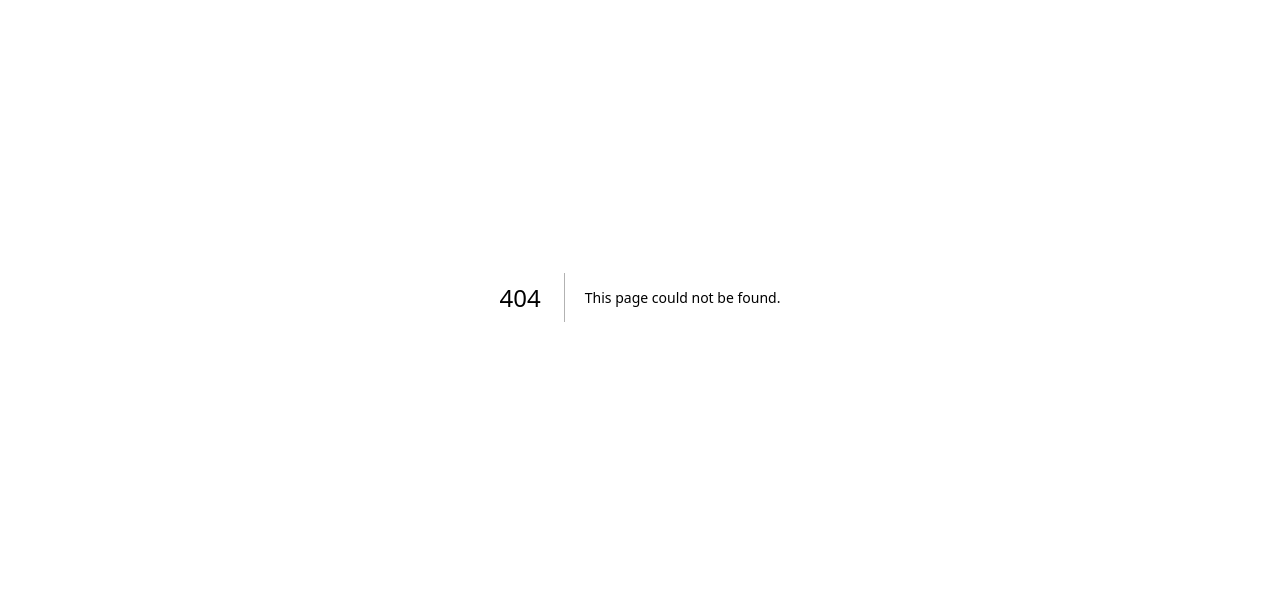
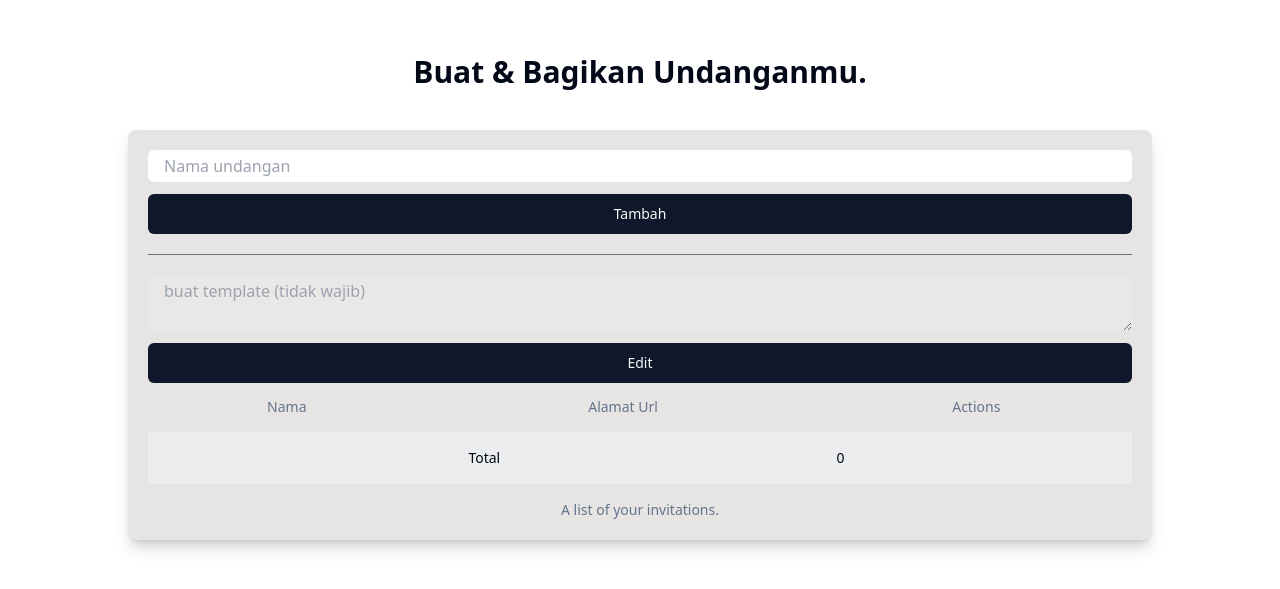
Before and after one commit to ArayaMusawwah/Project-Taracect, a Next.js app: page /invitation in a window 1280 px wide. Before the commit this address had no page. Shown: the part 103-692 px from the top of the page. Built offline with nearby package versions, Linux system fonts and the light colour scheme; a web font is replaced by a local one.

Commit message:
dev 15 - feat:building on invitation creator

```diff
--- /dev/null
+++ b/app/invitation/page.tsx
@@ -0,0 +1,127 @@
+'use client'
+
+import { useRef, useState } from 'react'
+import {
+  Table,
+  TableBody,
+  TableCaption,
+  TableCell,
+  TableFooter,
+  TableHead,
+  TableHeader,
+  TableRow
+} from '@/components/ui/table'
+import { Button } from '@/components/ui/button'
+import Link from 'next/link'
+import { Separator } from '@/components/ui/separator'
+import { CopyToClipboard } from 'react-copy-to-clipboard'
+import { toast } from 'react-toastify'
+
+const invitations: { id: number; name: string; url: string }[] = []
+
+const InvitationPage = () => {
+  const inputRef = useRef<HTMLInputElement>(null)
+  const textareaRef = useRef<HTMLTextAreaElement>(null)
+
+  const [url, setUrl] = useState('')
+  const [template, setTemplate] = useState('')
+  const [isEditing, setIsEditing] = useState(false)
+
+  const handleCreate = (e: React.FormEvent) => {
+    e.preventDefault()
+    const text = inputRef?.current?.value
+
+    const url = `https://taratect.vercel.app/?to=${encodeURIComponent(text as string)}`
+
+    setUrl(url)
+    invitations.push({ id: invitations.length + 1, name: text as string, url })
+
+    text && (inputRef.current.value = '')
+  }
+
+  const handleCreateTemplate = (e: React.FormEvent) => {
+    e.preventDefault()
+    setIsEditing((prev) => !prev)
+    if (!isEditing) return
+    setTemplate(textareaRef?.current?.value as string)
+  }
+
+  const text = `${url}\n\n${template}`
+
+  return (
+    <div className="flex min-h-screen flex-col items-center justify-center">
+      <h1 className="mb-10 text-center text-3xl font-bold">Buat & Bagikan Undanganmu.</h1>
+      <main className="w-full max-w-sm rounded-lg bg-stone-200 p-5 text-center shadow-lg shadow-stone-500/30 md:max-w-5xl">
+        <div>
+          <form onSubmit={handleCreate} className="flex flex-col gap-3">
+            <input
+              type="text"
+              placeholder="Nama undangan"
+              className="w-full rounded-md px-4 py-1"
+              ref={inputRef}
+            />
+            <Button type="submit">Tambah</Button>
+          </form>
+
+          <Separator className="my-5 bg-gray-500" />
+
+          <form className="flex flex-col gap-3" onSubmit={handleCreateTemplate}>
+            <textarea
+              ref={textareaRef}
+              placeholder="buat template (tidak wajib)"
+              className="w-full rounded-md px-4 py-1"
+              disabled={!isEditing}
+            />
+            {isEditing ? <Button>Save</Button> : <Button>Edit</Button>}
+          </form>
+        </div>
+
+        <Table className="border-collapse">
+          <TableCaption>A list of your invitations.</TableCaption>
+          <TableHeader>
+            <TableRow className="*:text-center">
+              <TableHead>Nama</TableHead>
+              <TableHead>Alamat Url</TableHead>
+              <TableHead>Actions</TableHead>
+            </TableRow>
+          </TableHeader>
+          <TableBody>
+            {invitations.map((invitation) => (
+              <TableRow key={invitation.id}>
+                <TableCell className="max-w-[200px]">{invitation.name}</TableCell>
+                <TableCell className="flex w-full max-w-[200px] flex-wrap break-all text-center">
+                  <Link
+                    href={invitation.url}
+                    target="_blank"
+                    className="break-all text-center text-blue-600"
+                  >
+                    {invitation.url}
+                  </Link>
+                </TableCell>
+                <TableCell>
+                  <Button className="bg-blue-500">Edit</Button>
+                  <CopyToClipboard
+                    text={`${template}\n\n${invitation.url}`}
+                    onCopy={() => toast.success('Copied to clipboard!')}
+                  >
+                    <Button className="bg-green-500">Share</Button>
+                  </CopyToClipboard>
+                  <Button variant={'destructive'}>Delete</Button>
+                </TableCell>
+              </TableRow>
+            ))}
+          </TableBody>
+          <TableFooter>
+            <TableRow>
+              <TableCell colSpan={2} className="text-center">
+                Total
+              </TableCell>
+              <TableCell className="text-left">{invitations.length}</TableCell>
+            </TableRow>
+          </TableFooter>
+        </Table>
+      </main>
+    </div>
+  )
+}
+export default InvitationPage
--- a/components/Hero/Title.tsx
+++ b/components/Hero/Title.tsx
@@ -31,7 +31,7 @@ const Title = () => {
         {data.mempelai.keduaMempelai}
       </motion.h1>
       <motion.p variants={childVariant}>Kepada Bapak/Ibu/Saudara/i Yth: </motion.p>
-      <motion.h2 className="mt-4 text-3xl font-semibold" variants={childVariant}>
+      <motion.h2 className="mt-4 text-3xl font-semibold capitalize" variants={childVariant}>
         {replaceDanToAmpersand(tamu || 'Tamu Undangan')}
       </motion.h2>
       <motion.p className="text-lg" variants={childVariant}>
--- a/components/Ucapan/CardContainer.tsx
+++ b/components/Ucapan/CardContainer.tsx
@@ -38,6 +38,7 @@ const CardContainer = ({
         initial="initial"
         whileInView="animate"
         viewport={{ once: true }}
+        className='h-full w-full overflow-hidden'
       >
         <MotionH1 className="mb-4 font-lobster text-3xl font-bold" variants={variants}>
           Ucapan & Doa
@@ -54,7 +55,7 @@ const CardContainer = ({
           Total Ucapan: {data.length}
         </p>
         <MotionDiv
-          className="flex max-h-[70%] flex-col gap-4 overflow-y-scroll pb-10"
+          className="flex max-h-[70%] flex-col gap-4 overflow-scroll pb-10"
           variants={variants}
         >
           {data.length > 0 && data.map((message) => <Card key={message._id} {...message} />)}
--- a/components/Ucapan/ModalForm.tsx
+++ b/components/Ucapan/ModalForm.tsx
@@ -153,9 +153,9 @@ const ModalForm = ({ fetchData }: { fetchData: () => Promise<void> }) => {
               </Select>
               <AlertDialogFooter>
                 <AlertDialogCancel className="bg-main-accent6 text-black">Batal</AlertDialogCancel>
-                <Button className="bg-main-accent5 text-slate-50" type="submit">
+                <AlertDialogAction className="bg-main-accent5 text-slate-50" type="submit">
                   Kirim
-                </Button>
+                </AlertDialogAction>
               </AlertDialogFooter>
             </form>
           </div>
--- /dev/null
+++ b/components/ui/separator.tsx
@@ -0,0 +1,31 @@
+"use client"
+
+import * as React from "react"
+import * as SeparatorPrimitive from "@radix-ui/react-separator"
+
+import { cn } from "@/lib/utils"
+
+const Separator = React.forwardRef<
+  React.ElementRef<typeof SeparatorPrimitive.Root>,
+  React.ComponentPropsWithoutRef<typeof SeparatorPrimitive.Root>
+>(
+  (
+    { className, orientation = "horizontal", decorative = true, ...props },
+    ref
+  ) => (
+    <SeparatorPrimitive.Root
+      ref={ref}
+      decorative={decorative}
+      orientation={orientation}
+      className={cn(
+        "shrink-0 bg-border",
+        orientation === "horizontal" ? "h-[1px] w-full" : "h-full w-[1px]",
+        className
+      )}
+      {...props}
+    />
+  )
+)
+Separator.displayName = SeparatorPrimitive.Root.displayName
+
+export { Separator }
--- /dev/null
+++ b/components/ui/table.tsx
@@ -0,0 +1,117 @@
+import * as React from "react"
+
+import { cn } from "@/lib/utils"
+
+const Table = React.forwardRef<
+  HTMLTableElement,
+  React.HTMLAttributes<HTMLTableElement>
+>(({ className, ...props }, ref) => (
+  <div className="relative w-full overflow-auto">
+    <table
+      ref={ref}
+      className={cn("w-full caption-bottom text-sm", className)}
+      {...props}
+    />
+  </div>
+))
+Table.displayName = "Table"
+
+const TableHeader = React.forwardRef<
+  HTMLTableSectionElement,
+  React.HTMLAttributes<HTMLTableSectionElement>
+>(({ className, ...props }, ref) => (
+  <thead ref={ref} className={cn("[&_tr]:border-b", className)} {...props} />
+))
+TableHeader.displayName = "TableHeader"
+
+const TableBody = React.forwardRef<
+  HTMLTableSectionElement,
+  React.HTMLAttributes<HTMLTableSectionElement>
+>(({ className, ...props }, ref) => (
+  <tbody
+    ref={ref}
+    className={cn("[&_tr:last-child]:border-0", className)}
+    {...props}
+  />
+))
+TableBody.displayName = "TableBody"
+
+const TableFooter = React.forwardRef<
+  HTMLTableSectionElement,
+  React.HTMLAttributes<HTMLTableSectionElement>
+>(({ className, ...props }, ref) => (
+  <tfoot
+    ref={ref}
+    className={cn(
+      "border-t bg-muted/50 font-medium [&>tr]:last:border-b-0",
+      className
+    )}
+    {...props}
+  />
+))
+TableFooter.displayName = "TableFooter"
+
+const TableRow = React.forwardRef<
+  HTMLTableRowElement,
+  React.HTMLAttributes<HTMLTableRowElement>
+>(({ className, ...props }, ref) => (
+  <tr
+    ref={ref}
+    className={cn(
+      "border-b transition-colors hover:bg-muted/50 data-[state=selected]:bg-muted",
+      className
+    )}
+    {...props}
+  />
+))
+TableRow.displayName = "TableRow"
+
+const TableHead = React.forwardRef<
+  HTMLTableCellElement,
+  React.ThHTMLAttributes<HTMLTableCellElement>
+>(({ className, ...props }, ref) => (
+  <th
+    ref={ref}
+    className={cn(
+      "h-12 px-4 text-left align-middle font-medium text-muted-foreground [&:has([role=checkbox])]:pr-0",
+      className
+    )}
+    {...props}
+  />
+))
+TableHead.displayName = "TableHead"
+
+const TableCell = React.forwardRef<
+  HTMLTableCellElement,
+  React.TdHTMLAttributes<HTMLTableCellElement>
+>(({ className, ...props }, ref) => (
+  <td
+    ref={ref}
+    className={cn("p-4 align-middle [&:has([role=checkbox])]:pr-0", className)}
+    {...props}
+  />
+))
+TableCell.displayName = "TableCell"
+
+const TableCaption = React.forwardRef<
+  HTMLTableCaptionElement,
+  React.HTMLAttributes<HTMLTableCaptionElement>
+>(({ className, ...props }, ref) => (
+  <caption
+    ref={ref}
+    className={cn("mt-4 text-sm text-muted-foreground", className)}
+    {...props}
+  />
+))
+TableCaption.displayName = "TableCaption"
+
+export {
+  Table,
+  TableHeader,
+  TableBody,
+  TableFooter,
+  TableHead,
+  TableRow,
+  TableCell,
+  TableCaption,
+}
--- a/lib/database/index.tsx
+++ b/lib/database/index.tsx
@@ -1,3 +1,5 @@
+"use server"
+
 import mongoose from 'mongoose'
 
 const MONGODB_URI = process.env.MONGODB_URI!
--- a/lib/database/message.action.ts
+++ b/lib/database/message.action.ts
@@ -1,3 +1,5 @@
+"use server"
+
 import { IMessage } from '@/types'
 import { connectToDatabase } from '.'
 import Message from './message.model'
--- a/lib/database/message.model.ts
+++ b/lib/database/message.model.ts
@@ -1,3 +1,5 @@
+"use server"
+
 import { IMessage } from '@/types'
 import mongoose, { Schema, models } from 'mongoose'
 
--- a/package.json
+++ b/package.json
@@ -13,9 +13,11 @@
     "@radix-ui/react-alert-dialog": "^1.1.1",
     "@radix-ui/react-label": "^2.1.0",
     "@radix-ui/react-select": "^2.1.1",
+    "@radix-ui/react-separator": "^1.1.0",
     "@radix-ui/react-slot": "^1.1.0",
     "@radix-ui/react-toast": "^1.2.1",
     "@react-hook/media-query": "^1.1.1",
+    "@tanstack/react-table": "^8.19.2",
     "@types/cors": "^2.8.17",
     "@types/react-copy-to-clipboard": "^5.0.7",
     "axios": "^1.7.2",
```
Also changed, not shown: 1 other file (tests, documents, lock files or other folders).
